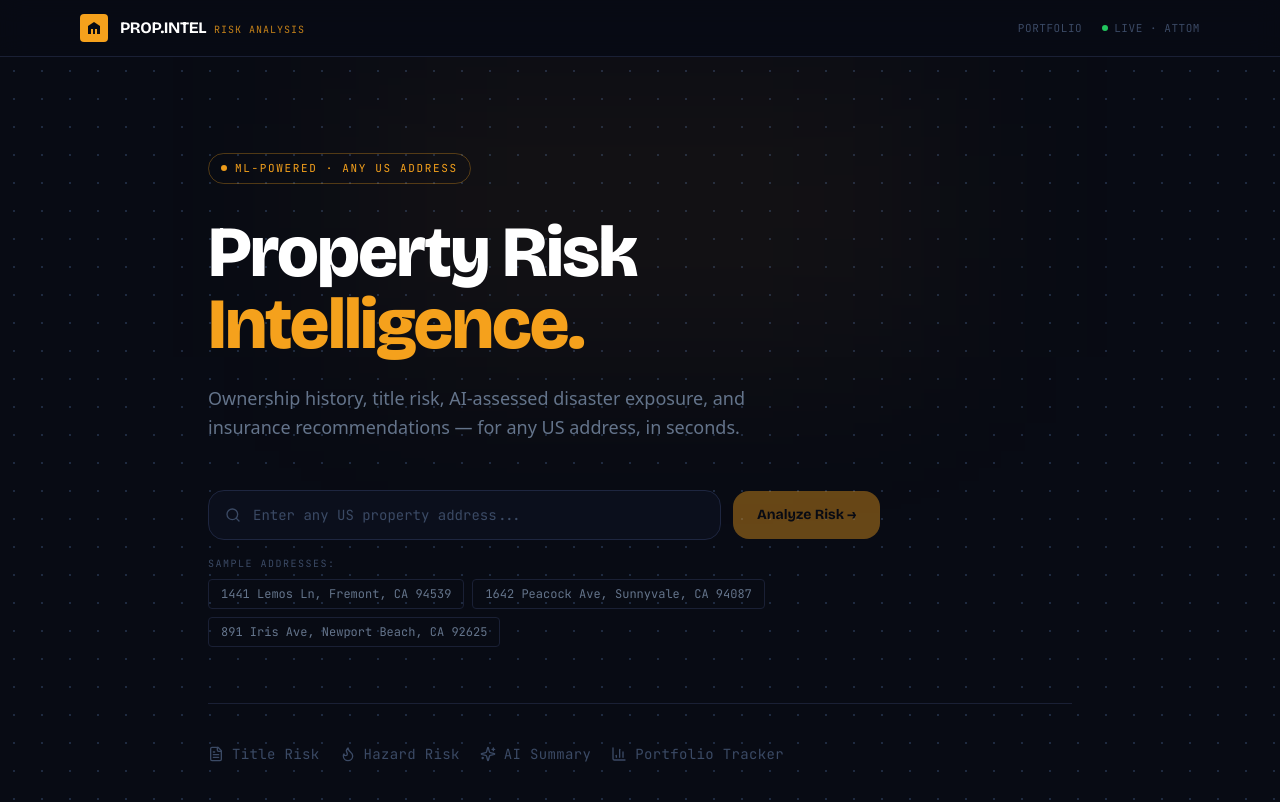
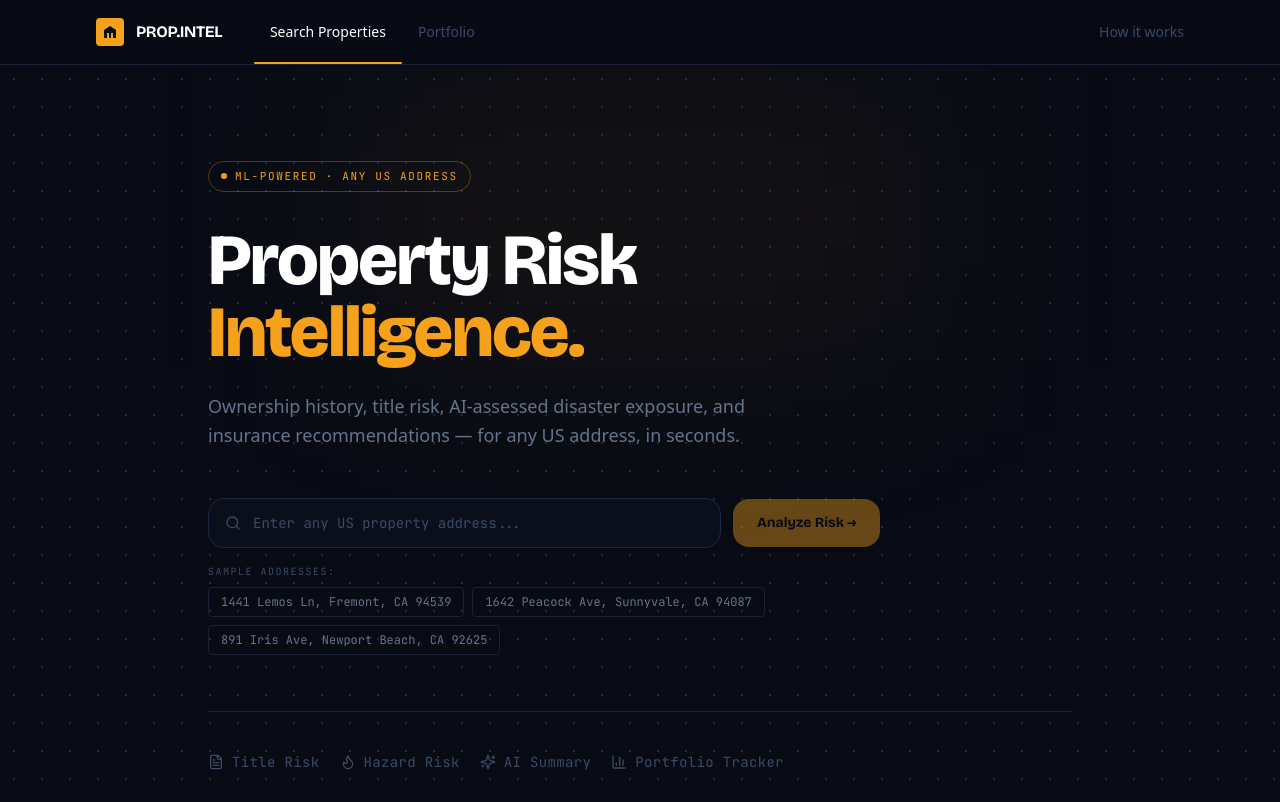
Before and after one commit to jacobhorne-jth/irvine-hacks-test, a Next.js app: page / in a window 1280 px wide. Shown: the top 802 px of the page. Built offline with nearby package versions, Linux system fonts and the light colour scheme.

Commit message:
search prop and portfolio nav bar

```diff
--- a/app/layout.tsx
+++ b/app/layout.tsx
@@ -1,6 +1,7 @@
 import type { Metadata } from 'next';
 import { Bricolage_Grotesque, JetBrains_Mono } from 'next/font/google';
 import './globals.css';
+import { Navbar } from '@/components/nav/Navbar';
 
 const syne = Bricolage_Grotesque({
   subsets: ['latin'],
@@ -24,42 +25,9 @@ export default function RootLayout({ children }: { children: React.ReactNode })
     <html lang="en" className="dark">
       <body className={`${syne.variable} ${jetbrainsMono.variable} bg-[#080B14] text-[#D8DDE8] antialiased`}>
 
-        {/* Nav */}
-        <nav className="sticky top-0 z-50 border-b border-[#1A2035] bg-[#080B14]/90 backdrop-blur-md">
-          <div className="max-w-6xl mx-auto px-4 h-14 flex items-center justify-between">
-            <a href="/" className="flex items-center gap-3">
-              <div className="w-7 h-7 rounded bg-[#F5A11C] flex items-center justify-center">
-                <svg width="14" height="14" viewBox="0 0 14 14" fill="none">
-                  <path d="M7 1L13 5V13H1V5L7 1Z" fill="#080B14" strokeWidth="0"/>
-                  <rect x="4" y="8" width="2" height="5" fill="#F5A11C"/>
-                  <rect x="8" y="8" width="2" height="5" fill="#F5A11C"/>
-                </svg>
-              </div>
-              <div className="flex items-baseline gap-2">
-                <span className="font-bold text-base tracking-tight text-white" style={{ fontFamily: 'var(--font-syne)' }}>
-                  PROP.INTEL
-                </span>
-                <span className="hidden sm:block text-[10px] font-data text-[#F5A11C] tracking-widest uppercase opacity-80">
-                  Risk Analysis
-                </span>
-              </div>
-            </a>
-            <div className="flex items-center gap-5">
-              <a
-                href="/portfolio"
-                className="text-[11px] font-data text-[#3B4A65] hover:text-[#F5A11C] tracking-wider uppercase transition-colors"
-              >
-                Portfolio
-              </a>
-              <span className="hidden sm:flex items-center gap-1.5 text-[11px] font-data text-[#3B4A65] tracking-wider uppercase">
-                <span className="w-1.5 h-1.5 rounded-full bg-[#22C55E] animate-pulse" />
-                Live · ATTOM
-              </span>
-            </div>
-          </div>
-        </nav>
+        <Navbar />
 
-        <main className="min-h-[calc(100vh-56px)]">{children}</main>
+        <main className="min-h-[calc(100vh-64px)]">{children}</main>
 
         {/* Footer */}
         <footer className="border-t border-[#1A2035] py-8 mt-8">
--- a/app/page.tsx
+++ b/app/page.tsx
@@ -92,7 +92,7 @@ export default function HomePage() {
       </section>
 
       {/* ── How it works ── */}
-      <section className="py-20 px-4 bg-[#080B14]">
+      <section id="how-it-works" className="py-20 px-4 bg-[#080B14]">
         <div className="max-w-3xl mx-auto">
           <p className="text-[11px] font-data text-[#3B4A65] tracking-[0.2em] uppercase mb-4">
             Process
--- /dev/null
+++ b/components/nav/Navbar.tsx
@@ -0,0 +1,72 @@
+'use client';
+
+import Link from 'next/link';
+import { usePathname } from 'next/navigation';
+
+export function Navbar() {
+  const pathname = usePathname();
+
+  const isSearch    = pathname === '/' || pathname.startsWith('/property');
+  const isPortfolio = pathname === '/portfolio';
+
+  return (
+    <nav className="sticky top-0 z-50 border-b border-[#1A2035] bg-[#080B14]/90 backdrop-blur-md">
+      <div className="max-w-6xl mx-auto px-8 h-16 flex items-center justify-between">
+
+        {/* Left — logo + tabs */}
+        <div className="flex items-center gap-8">
+          <Link href="/" className="flex items-center gap-3 shrink-0">
+            <div className="w-7 h-7 rounded bg-[#F5A11C] flex items-center justify-center">
+              <svg width="14" height="14" viewBox="0 0 14 14" fill="none">
+                <path d="M7 1L13 5V13H1V5L7 1Z" fill="#080B14" strokeWidth="0"/>
+                <rect x="4" y="8" width="2" height="5" fill="#F5A11C"/>
+                <rect x="8" y="8" width="2" height="5" fill="#F5A11C"/>
+              </svg>
+            </div>
+            <span
+              className="font-bold text-base tracking-tight text-white"
+              style={{ fontFamily: 'var(--font-syne)' }}
+            >
+              PROP.INTEL
+            </span>
+          </Link>
+
+          {/* Tab nav */}
+          <div className="flex items-stretch h-16">
+            <Link
+              href="/"
+              className={`relative flex items-center px-4 text-sm font-medium transition-colors ${
+                isSearch ? 'text-white' : 'text-[#3B4A65] hover:text-[#9BA8BC]'
+              }`}
+            >
+              Search Properties
+              {isSearch && (
+                <span className="absolute bottom-0 left-0 right-0 h-0.5 bg-[#F5A11C] rounded-full" />
+              )}
+            </Link>
+            <Link
+              href="/portfolio"
+              className={`relative flex items-center px-4 text-sm font-medium transition-colors ${
+                isPortfolio ? 'text-white' : 'text-[#3B4A65] hover:text-[#9BA8BC]'
+              }`}
+            >
+              Portfolio
+              {isPortfolio && (
+                <span className="absolute bottom-0 left-0 right-0 h-0.5 bg-[#F5A11C] rounded-full" />
+              )}
+            </Link>
+          </div>
+        </div>
+
+        {/* Right — how it works */}
+        <a
+          href="/#how-it-works"
+          className="text-sm font-medium text-[#3B4A65] hover:text-white transition-colors"
+        >
+          How it works
+        </a>
+
+      </div>
+    </nav>
+  );
+}
```
